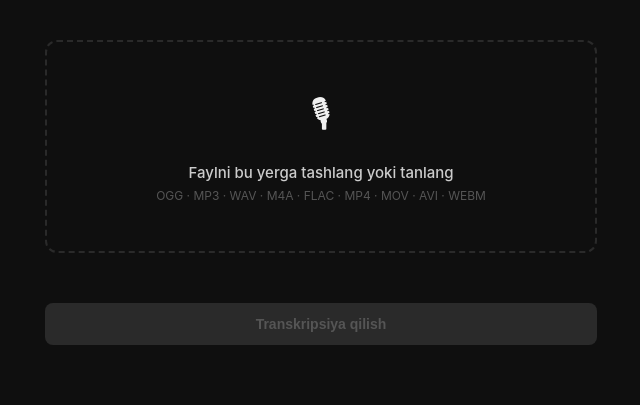
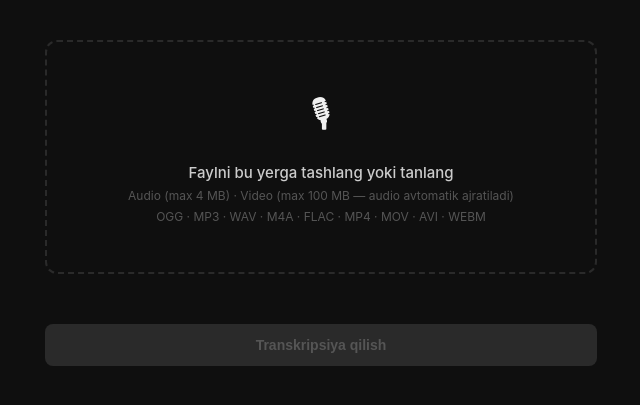
Before and after one commit to azimrkhmv/VoiceAi, a FastAPI app: page / in a window 1280 px wide. Shown: the part 53-458 px from the top of the page, without its empty margins (319-959 px from the left). Run offline with FastAPI, Linux system fonts and the light colour scheme; the visitor is signed in with stand-in values (Sample User, id 1); some libraries are stand-ins or nearby versions.

Commit message:
Browser-side video→audio extraction — supports up to 100 MB video uploads
Vercel serverless functions cap request bodies at 4.5 MB, so large videos
can never reach the Python code. Fix: extract audio in the browser before
uploading using the Web Audio API + lamejs MP3 encoder (no extra install).

Flow for video files (up to 100 MB):
  1. Browser decodes video audio with AudioContext.decodeAudioData
  2. OfflineAudioContext resamples to 16 kHz mono (speech-optimal, small)
  3. lamejs encodes the PCM to MP3 at 32 kbps (~200 KB for a 1-min clip)
  4. Only the tiny MP3 is uploaded — well under Vercel's 4.5 MB limit
  5. Server sends the audio to Gemini and returns the transcript

Audio files (<4 MB) are uploaded directly as before.
Progress labels update at each extraction step so the user sees what's
happening instead of a frozen spinner.

Co-Authored-By: Claude Sonnet 4.6 <noreply@anthropic.com>

```diff
--- a/templates/upload.html
+++ b/templates/upload.html
@@ -5,11 +5,7 @@
     <meta name="viewport" content="width=device-width, initial-scale=1.0">
     <title>VoiceAI — Transkripsiya</title>
     <style>
-        * {
-            margin: 0;
-            padding: 0;
-            box-sizing: border-box;
-        }
+        * { margin: 0; padding: 0; box-sizing: border-box; }
 
         body {
             font-family: -apple-system, BlinkMacSystemFont, 'Segoe UI', sans-serif;
@@ -28,21 +24,10 @@
             border-bottom: 1px solid #1e1e1e;
         }
 
-        header h1 {
-            font-size: 16px;
-            font-weight: 600;
-            color: #fff;
-        }
+        header h1 { font-size: 16px; font-weight: 600; color: #fff; }
 
-        header a {
-            font-size: 13px;
-            color: #666;
-            text-decoration: none;
-        }
-
-        header a:hover {
-            color: #aaa;
-        }
+        header a { font-size: 13px; color: #666; text-decoration: none; }
+        header a:hover { color: #aaa; }
 
         main {
             flex: 1;
@@ -67,10 +52,7 @@
         }
 
         .drop-zone:hover,
-        .drop-zone.dragover {
-            border-color: #555;
-            background: #151515;
-        }
+        .drop-zone.dragover { border-color: #555; background: #151515; }
 
         .drop-zone input[type="file"] {
             position: absolute;
@@ -81,29 +63,12 @@
             height: 100%;
         }
 
-        .drop-icon {
-            font-size: 36px;
-            margin-bottom: 12px;
-        }
+        .drop-icon { font-size: 36px; margin-bottom: 12px; }
 
-        .drop-zone h2 {
-            font-size: 15px;
-            font-weight: 500;
-            color: #ccc;
-            margin-bottom: 6px;
-        }
+        .drop-zone h2 { font-size: 15px; font-weight: 500; color: #ccc; margin-bottom: 6px; }
+        .drop-zone p { font-size: 12px; color: #555; }
 
-        .drop-zone p {
-            font-size: 12px;
-            color: #555;
-        }
-
-        .file-name {
-            margin-top: 12px;
-            font-size: 13px;
-            color: #888;
-            min-height: 18px;
-        }
+        .file-name { margin-top: 12px; font-size: 13px; color: #888; min-height: 18px; }
 
         .btn {
             margin-top: 20px;
@@ -119,21 +84,10 @@
             transition: background 0.2s;
         }
 
-        .btn:hover {
-            background: #e0e0e0;
-        }
+        .btn:hover { background: #e0e0e0; }
+        .btn:disabled { background: #2a2a2a; color: #555; cursor: not-allowed; }
 
-        .btn:disabled {
-            background: #2a2a2a;
-            color: #555;
-            cursor: not-allowed;
-        }
-
-        .progress {
-            display: none;
-            margin-top: 20px;
-            width: 100%;
-        }
+        .progress { display: none; margin-top: 20px; width: 100%; }
 
         .progress-bar-wrap {
             background: #1e1e1e;
@@ -147,22 +101,16 @@
             height: 100%;
             background: #fff;
             border-radius: 999px;
-            width: 0%;
-            transition: width 0.3s;
             animation: indeterminate 1.4s infinite;
         }
 
         @keyframes indeterminate {
-            0%   { width: 0%; margin-left: 0%; }
+            0%   { width: 0%;  margin-left: 0%; }
             50%  { width: 60%; margin-left: 20%; }
-            100% { width: 0%; margin-left: 100%; }
+            100% { width: 0%;  margin-left: 100%; }
         }
 
-        .progress-label {
-            font-size: 12px;
-            color: #666;
-            text-align: center;
-        }
+        .progress-label { font-size: 12px; color: #666; text-align: center; }
 
         .error-box {
             display: none;
@@ -176,11 +124,7 @@
             width: 100%;
         }
 
-        .result-box {
-            display: none;
-            margin-top: 24px;
-            width: 100%;
-        }
+        .result-box { display: none; margin-top: 24px; width: 100%; }
 
         .result-box h3 {
             font-size: 13px;
@@ -203,11 +147,7 @@
             min-height: 80px;
         }
 
-        .actions {
-            display: flex;
-            gap: 10px;
-            margin-top: 12px;
-        }
+        .actions { display: flex; gap: 10px; margin-top: 12px; }
 
         .btn-action {
             flex: 1;
@@ -221,15 +161,8 @@
             transition: background 0.2s, color 0.2s;
         }
 
-        .btn-action:hover {
-            background: #2a2a2a;
-            color: #fff;
-        }
-
-        .btn-action.copied {
-            color: #6fcf97;
-            border-color: #2a4a35;
-        }
+        .btn-action:hover { background: #2a2a2a; color: #fff; }
+        .btn-action.copied { color: #6fcf97; border-color: #2a4a35; }
     </style>
 </head>
 <body>
@@ -243,7 +176,8 @@
             <input type="file" id="fileInput" accept=".ogg,.mp3,.wav,.m4a,.mp4,.mov,.avi,.webm,.flac">
             <div class="drop-icon">🎙</div>
             <h2>Faylni bu yerga tashlang yoki tanlang</h2>
-            <p>OGG · MP3 · WAV · M4A · FLAC · MP4 · MOV · AVI · WEBM</p>
+            <p>Audio (max 4 MB) · Video (max 100 MB — audio avtomatik ajratiladi)</p>
+            <p style="margin-top:6px">OGG · MP3 · WAV · M4A · FLAC · MP4 · MOV · AVI · WEBM</p>
         </div>
         <div class="file-name" id="fileName"></div>
 
@@ -253,7 +187,7 @@
             <div class="progress-bar-wrap">
                 <div class="progress-bar"></div>
             </div>
-            <div class="progress-label">Transkripsiya qilinmoqda...</div>
+            <div class="progress-label" id="progressLabel">Ishlanmoqda...</div>
         </div>
 
         <div class="error-box" id="errorBox"></div>
@@ -268,30 +202,47 @@
         </div>
     </main>
 
+    <!-- MP3 encoder (lamejs) — needed for browser-side video→audio extraction -->
+    <script src="https://cdn.jsdelivr.net/npm/lamejs@1.2.1/lame.min.js"></script>
+
     <script>
-        const fileInput = document.getElementById('fileInput');
-        const dropZone = document.getElementById('dropZone');
-        const fileName = document.getElementById('fileName');
-        const uploadBtn = document.getElementById('uploadBtn');
-        const progress = document.getElementById('progress');
-        const errorBox = document.getElementById('errorBox');
-        const resultBox = document.getElementById('resultBox');
-        const transcriptEl = document.getElementById('transcript');
+        const VIDEO_EXTS = new Set(['mp4', 'mov', 'avi', 'webm']);
+        const MAX_VIDEO_MB = 100;
+        const MAX_AUDIO_MB = 4;
+
+        const fileInput      = document.getElementById('fileInput');
+        const dropZone       = document.getElementById('dropZone');
+        const fileName       = document.getElementById('fileName');
+        const uploadBtn      = document.getElementById('uploadBtn');
+        const progress       = document.getElementById('progress');
+        const progressLabel  = document.getElementById('progressLabel');
+        const errorBox       = document.getElementById('errorBox');
+        const resultBox      = document.getElementById('resultBox');
+        const transcriptEl   = document.getElementById('transcript');
+
+        function getExt(name) { return name.split('.').pop().toLowerCase(); }
+        function isVideo(file) { return VIDEO_EXTS.has(getExt(file.name)); }
+
+        function showProgress(msg) {
+            progress.style.display = 'block';
+            progressLabel.textContent = msg;
+        }
+
+        function showError(msg) {
+            errorBox.textContent = msg;
+            errorBox.style.display = 'block';
+        }
 
         fileInput.addEventListener('change', () => {
             if (fileInput.files[0]) {
                 fileName.textContent = fileInput.files[0].name;
                 uploadBtn.disabled = false;
+                errorBox.style.display = 'none';
             }
         });
 
-        dropZone.addEventListener('dragover', e => {
-            e.preventDefault();
-            dropZone.classList.add('dragover');
-        });
-
+        dropZone.addEventListener('dragover', e => { e.preventDefault(); dropZone.classList.add('dragover'); });
         dropZone.addEventListener('dragleave', () => dropZone.classList.remove('dragover'));
-
         dropZone.addEventListener('drop', e => {
             e.preventDefault();
             dropZone.classList.remove('dragover');
@@ -300,56 +251,135 @@
                 fileInput.files = e.dataTransfer.files;
                 fileName.textContent = file.name;
                 uploadBtn.disabled = false;
+                errorBox.style.display = 'none';
             }
         });
+
+        // ─── Browser-side video → MP3 extraction ───────────────────────────
+        async function extractAudio(videoFile) {
+            showProgress('Video o\'qilmoqda...');
+            const arrayBuffer = await videoFile.arrayBuffer();
+
+            showProgress('Audio dekodlanmoqda...');
+            const ctx = new (window.AudioContext || window.webkitAudioContext)();
+            let audioBuf;
+            try {
+                audioBuf = await ctx.decodeAudioData(arrayBuffer);
+            } finally {
+                await ctx.close();
+            }
+
+            showProgress('16 kHz mono ga o\'tkazilmoqda...');
+            const TARGET_SR = 16000;
+            const offCtx = new OfflineAudioContext(
+                1,
+                Math.ceil(audioBuf.duration * TARGET_SR),
+                TARGET_SR
+            );
+            const src = offCtx.createBufferSource();
+            src.buffer = audioBuf;
+            src.connect(offCtx.destination);
+            src.start(0);
+            const resampled = await offCtx.startRendering();
+
+            showProgress('MP3 yaratilmoqda...');
+            const pcm = resampled.getChannelData(0);
+            const int16 = new Int16Array(pcm.length);
+            for (let i = 0; i < pcm.length; i++) {
+                int16[i] = Math.max(-32768, Math.min(32767, pcm[i] * 32768));
+            }
+
+            const enc = new lamejs.Mp3Encoder(1, TARGET_SR, 32); // mono, 16kHz, 32 kbps
+            const chunks = [];
+            const BLOCK = 1152;
+            for (let i = 0; i < int16.length; i += BLOCK) {
+                const buf = enc.encodeBuffer(int16.subarray(i, i + BLOCK));
+                if (buf.length) chunks.push(new Uint8Array(buf));
+            }
+            const tail = enc.flush();
+            if (tail.length) chunks.push(new Uint8Array(tail));
+
+            const total = chunks.reduce((s, c) => s + c.length, 0);
+            const merged = new Uint8Array(total);
+            let off = 0;
+            for (const c of chunks) { merged.set(c, off); off += c.length; }
+
+            return new File([merged], 'audio.mp3', { type: 'audio/mpeg' });
+        }
+        // ───────────────────────────────────────────────────────────────────
 
         uploadBtn.addEventListener('click', async () => {
             const file = fileInput.files[0];
             if (!file) return;
 
-            const MAX_MB = 4;
-            if (file.size > MAX_MB * 1024 * 1024) {
-                errorBox.textContent = `Fayl hajmi ${MAX_MB} MB dan oshmasligi kerak (server limiti). Kattaroq fayllar uchun avval siqib ko'ring.`;
-                errorBox.style.display = 'block';
+            const video = isVideo(file);
+
+            // Size gate
+            const limitMB = video ? MAX_VIDEO_MB : MAX_AUDIO_MB;
+            if (file.size > limitMB * 1024 * 1024) {
+                showError(`Fayl hajmi ${limitMB} MB dan oshmasligi kerak.`);
                 return;
             }
 
             uploadBtn.disabled = true;
-            progress.style.display = 'block';
             errorBox.style.display = 'none';
             resultBox.style.display = 'none';
 
+            let toUpload = file;
+
+            if (video) {
+                try {
+                    toUpload = await extractAudio(file);
+                } catch (err) {
+                    showError(
+                        'Audio ajratib bo\'lmadi: ' + err.message +
+                        '. Iltimos faylni MP3 yoki WAV formatga o\'tkazing.'
+                    );
+                    progress.style.display = 'none';
+                    uploadBtn.disabled = false;
+                    return;
+                }
+
+                // Guard: extracted audio must still fit Vercel's 4.5 MB limit
+                if (toUpload.size > 4 * 1024 * 1024) {
+                    const mb = (toUpload.size / 1024 / 1024).toFixed(1);
+                    showError(
+                        `Ajratilgan audio (${mb} MB) juda katta. ` +
+                        'Qisqaroq video yuboring yoki audio faylni alohida siqing.'
+                    );
+                    progress.style.display = 'none';
+                    uploadBtn.disabled = false;
+                    return;
+                }
+            }
+
+            showProgress('Transkripsiya qilinmoqda...');
+
             const formData = new FormData();
-            formData.append('file', file);
+            formData.append('file', toUpload);
 
             try {
-                const res = await fetch('/upload', {
-                    method: 'POST',
-                    body: formData,
-                });
+                const res = await fetch('/upload', { method: 'POST', body: formData });
 
                 if (res.status === 413) {
-                    throw new Error('Fayl hajmi server limitidan oshib ketdi. Vercel 4.5 MB gacha qabul qiladi.');
+                    throw new Error('Fayl server limitidan oshib ketdi (4.5 MB).');
                 }
 
                 let data;
                 try {
                     data = await res.json();
-                } catch {
+                } catch (e) {
                     throw new Error(`Server xatosi (${res.status}): ${res.statusText || 'Noma\'lum xato'}`);
                 }
 
-                if (!res.ok || data.error) {
-                    throw new Error(data.error || 'Noma\'lum xato');
-                }
+                if (!res.ok || data.error) throw new Error(data.error || 'Noma\'lum xato');
 
                 transcriptEl.textContent = data.transcript;
                 resultBox.style.display = 'block';
                 fileInput.value = '';
                 fileName.textContent = '';
             } catch (err) {
-                errorBox.textContent = err.message;
-                errorBox.style.display = 'block';
+                showError(err.message);
             } finally {
                 progress.style.display = 'none';
                 uploadBtn.disabled = false;
@@ -357,21 +387,16 @@
         });
 
         function copyText() {
-            const text = transcriptEl.textContent;
-            navigator.clipboard.writeText(text).then(() => {
+            navigator.clipboard.writeText(transcriptEl.textContent).then(() => {
                 const btn = document.getElementById('copyBtn');
                 btn.textContent = 'Nusxalandi!';
                 btn.classList.add('copied');
-                setTimeout(() => {
-                    btn.textContent = 'Nusxa olish';
-                    btn.classList.remove('copied');
-                }, 2000);
+                setTimeout(() => { btn.textContent = 'Nusxa olish'; btn.classList.remove('copied'); }, 2000);
             });
         }
 
         function downloadTxt() {
-            const text = transcriptEl.textContent;
-            const blob = new Blob([text], { type: 'text/plain;charset=utf-8' });
+            const blob = new Blob([transcriptEl.textContent], { type: 'text/plain;charset=utf-8' });
             const a = document.createElement('a');
             a.href = URL.createObjectURL(blob);
             a.download = 'transkripsiya.txt';
```
